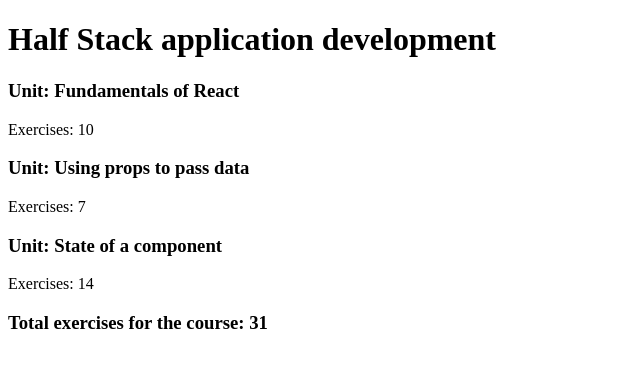
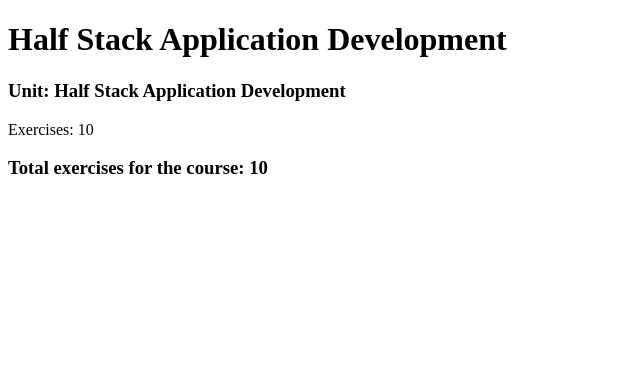
Before and after one commit to daggettt/part1, a React (Vite) app: page / in a window 1280 px wide. Shown: the top 368 px of the page, without its empty margins (0-640 px from the left). Built offline with nearby package versions, Linux system fonts and the light colour scheme.

Commit message:
Fix React child error

```diff
--- a/src/App.jsx
+++ b/src/App.jsx
@@ -26,39 +26,43 @@
 }
 
 const App = () => {
-  console.log('1.4 complete')
-
-
-  const course = 'Half Stack application development'
-  const parts = [
+  const course = {
+    name: 'Half Stack Application Development',
+    parts: [
       {
         name: 'Fundamentals of React',
-      exercises: 10,
+        exercises: 10
       },
       {
         name: 'Using props to pass data',
-      exercises: 7,
+        exercises: 7
       },
       {
         name: 'State of a component',
-      exercises: 14,
+        exercises: 14
+      },
+    ]
   }
-  ]
 
-  const partsnames = parts.map(parts => parts.name)
+ /*
+  course.parts.forEach((part) => {
+    courseparts.push(part)
+  }
 
-  const partsexercises = parts.map(parts => parts.exercises)
+  console.log(course.parts)
+  console.log(course.parts[0].name + ' ' + course.parts[0].exercises)
 
-  const partstotal = partsexercises.reduce((sum, num) => sum + num)
+  /*const coursenames = course[parts].map(parts => parts.name)
+  const partsexercises = course.map(parts => parts.exercises)
+  const partstotal = partsexercises.reduce((sum, num) => sum + num)/
 
+  const coursenames = course[parts].map(parts => parts.name) */
 
   return (
     <div>
-      <Header course={course}/>
-      <Content name={partsnames[0]} exercises={partsexercises[0]}/>
-      <Content name={partsnames[1]} exercises={partsexercises[1]}/>
-      <Content name={partsnames[2]} exercises={partsexercises[2]}/>
-      <Total total={partstotal}/>
+      <Header course={course.name}/>
+      <Content name={course.name} exercises={10}/>
+      <Total total={10}/>
     </div>
   )
 }
```
Lines whose indentation alone changed are shown as unchanged.
